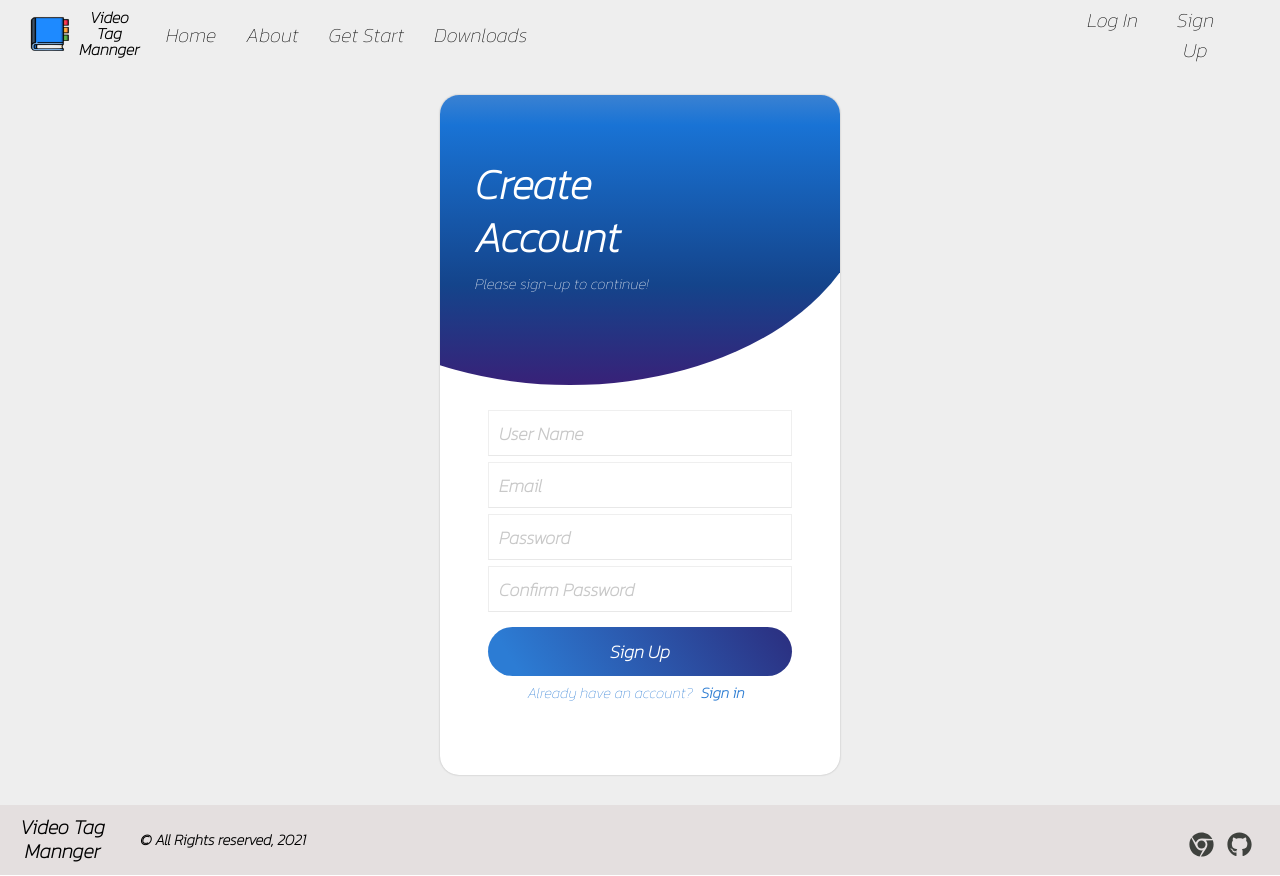
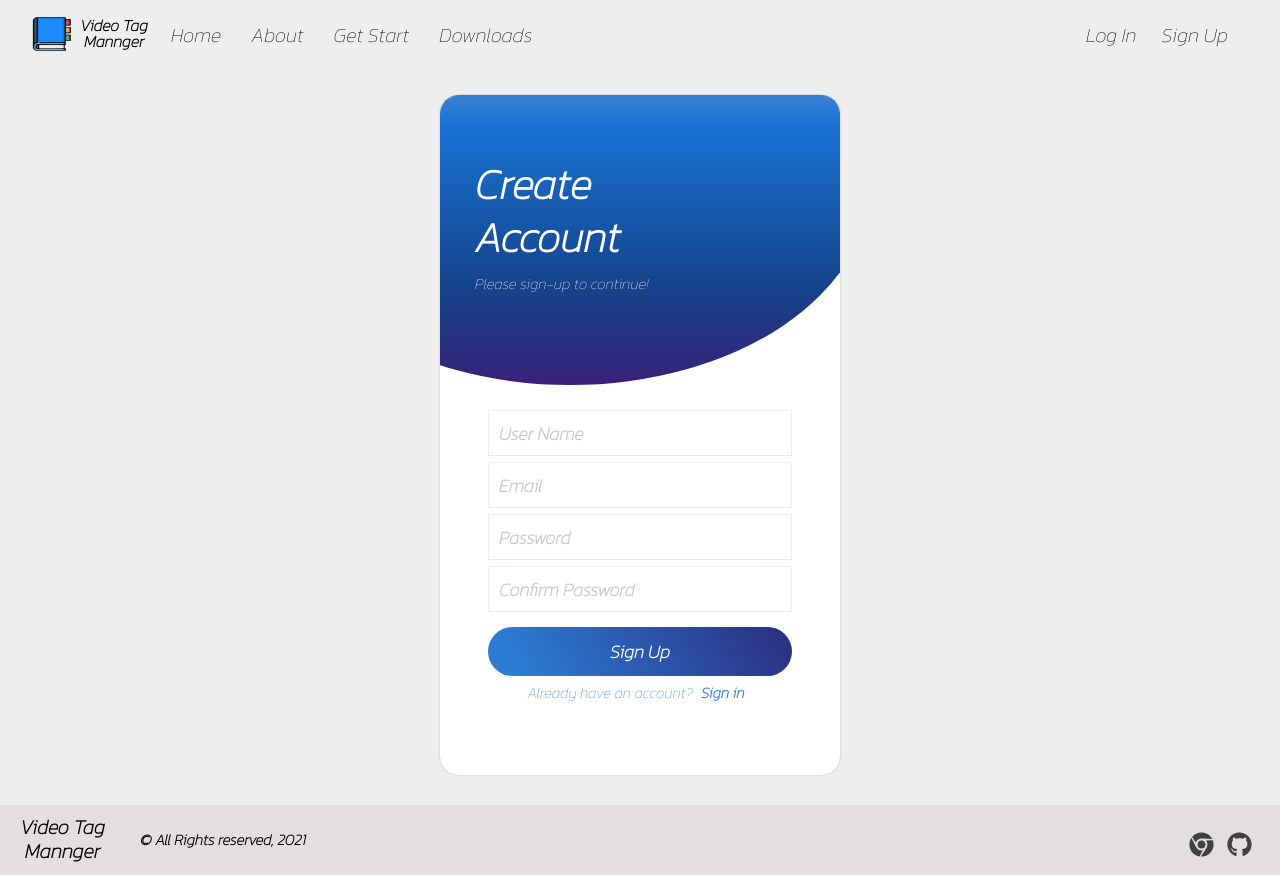
Before and after one commit to OmerMiz1/VTM-Website, a React (Create React App) app: page /access/1 in a window 1280 px wide. Built offline with nearby package versions, Linux system fonts and the light colour scheme.

Commit message:
amall chnages

```diff
--- a/src/components/BrandLogo/BrandLogo.style.js
+++ b/src/components/BrandLogo/BrandLogo.style.js
@@ -6,8 +6,10 @@ import {NavLink as Link} from 'react-router-dom';
 export const BrandLogoContainer = styled.div`
     display: flex;
     align-items: center;
-    margin-left: 10px;
-    margin-right: 8px;
+    margin-left: ${props => props.theme.spacers.medium};
+    margin-right: ${props => props.theme.spacers.small};
+    overflow: hidden;
+    white-space: nowrap;
 
 `;
 
@@ -31,10 +33,10 @@ export const LogoImage = styled(Link)`
 // LogoTitle , get size and text color or default
 export const LogoTitle = styled(Link)`
     margin: 0px;
-    font-size: ${({size}) => size ? Math.floor(size/2.5) + "px" : "20px" };
+    font-size: 100%;
     color: ${({ color }) => (color ? color : "#fff")};
     font-weight:600;
-    margin-left: 6px;
+    margin-left: ${props => props.theme.spacers.small};
     line-height: 16px;
     text-align: center;
     text-decoration: none;
--- a/src/components/Navbar/Navbar.logic.js
+++ b/src/components/Navbar/Navbar.logic.js
@@ -1,21 +1,40 @@
-import {useState} from 'react';
-
+import {useState, useEffect, useRef} from 'react';
 
 const NavbarLogic = () => {
     const [clickedOnMenu, setClickedOnMenu] = useState(false);
 
     // toggle clickOnMenu
     const toggleMenuClicked = () => {
-        console.log(`clicke toggleMenuClicked`);
         setClickedOnMenu(!clickedOnMenu);
     }
     // close mobile menu
     const closeMobileMenu = () => {
-        console.log(`clicke closeMobileMenu`);
         setClickedOnMenu(false);
+
     }
+
+    //Hook that close menu clicks outside of the passed ref
+    const useOutsideCloseMenu = (ref) => {
+        useEffect(() => {
+            function handleClickOutside(event) {
+                if (ref.current && !ref.current.contains(event.target)) {
+                    closeMobileMenu();
+                }
+            }
+            // Bind the event listener
+            document.addEventListener("mousedown", handleClickOutside);
+            return () => {
+                // Unbind the event listener on clean up
+                document.removeEventListener("mousedown", handleClickOutside);
+            };
+        }, [ref]);
+    }
+
+    // ref click out of the navbar
+    const wrapperRef = useRef(null);
+
     return{
-        clickedOnMenu, toggleMenuClicked, closeMobileMenu
+        clickedOnMenu, toggleMenuClicked, closeMobileMenu, useOutsideCloseMenu, wrapperRef
     }
 };
 
--- a/src/components/Navbar/Navbar.style.js
+++ b/src/components/Navbar/Navbar.style.js
@@ -9,6 +9,8 @@ export const NavbarSection = styled.nav`
     width:100%;
     display: flex;
     box-shadow: #fff;
+    overflow: hidden;
+    white-space: nowrap;
 
     ${({useTransparent}) => useTransparent && css`
         background-color: transparent;
@@ -20,7 +22,8 @@ export const NavbarSection = styled.nav`
 export const NavLogoContainer = styled.div`
     cursor: pointer;
     justify-self: start;
-    margin-left: 20px;
+    margin-left: ${props => props.theme.spacers.medium};
+
 
     @media screen and (max-width: 750px) {
         position: absolute;
@@ -57,7 +60,8 @@ export const NavLeftList = styled.ul`
     text-align: center;
     width: ${({width}) => width? width : '70vw'};
     justify-content: ${({position}) => position? 'position': 'start'};
-    margin-right: 2rem;
+    margin-right: ${props => props.theme.spacers.large};
+
 
     @media screen and (max-width: 750px) {
         display: flex;
@@ -68,13 +72,14 @@ export const NavLeftList = styled.ul`
         top: 65px;
         left: -100%;
         opacity: 1;
-        transition: all 0.5s ease;
+        transition: all 1s ease;
 
         ${({active}) => active && css`
-            /* background: #eee; */
+            background: ${({useTransparent}) => useTransparent? 'rgba(113, 113, 114, 0.7)': 'rgba(238, 238, 238, 0.9)'};
+            font-weight: 800;
             left: 0;
-            opacity: 1;s
-            transition: all 0.5s ease;
+            opacity: 1;
+            transition: all 1s ease;
             z-index: 1;
         `};
     };
@@ -88,7 +93,6 @@ export const NavItem = styled.li`
     cursor: pointer;
 `;
 
-//TODO fix context 1 line (long string)
 // link style
 export const NavLink = styled(Link)`
 
@@ -131,6 +135,8 @@ export const NavRightList = styled.ul`
     width: ${({width}) => width? width : '80vw'};
     justify-content: ${({position}) => position? 'position': 'start'};
     margin-right: 2rem;
+
+
     font-size: ${props => props.theme.fontSizes.icon};
     color: black;
 
--- a/src/components/Navbar/OffNavbar/index.js
+++ b/src/components/Navbar/OffNavbar/index.js
@@ -1,4 +1,4 @@
-import React, {useState} from 'react';
+import React from 'react';
 import BrandLogo from '../../BrandLogo';
 import NavbarLogic from '../Navbar.logic';
 
@@ -9,13 +9,16 @@ import {FontAwesomeIcon} from '@fortawesome/react-fontawesome';
 import {faTimes, faBars} from '@fortawesome/free-solid-svg-icons';
 
 
-
 function OffNavBar(props) {
     const {useTransparent} = props;
-    const {clickedOnMenu, toggleMenuClicked, closeMobileMenu,  } = NavbarLogic()
+    const {clickedOnMenu, toggleMenuClicked, closeMobileMenu, useOutsideCloseMenu ,wrapperRef} = NavbarLogic()
+
+    // onclick out of the var hide the vbar
+    useOutsideCloseMenu(wrapperRef);
+
 
     return (
-        <NavbarSection useTransparent={useTransparent}>
+        <NavbarSection useTransparent={useTransparent} ref={wrapperRef}>
             <NavLogoContainer onClick={closeMobileMenu}>
                 <BrandLogo size={40} color={useTransparent? '#fff' : 'black'}></BrandLogo>
             </NavLogoContainer>
@@ -24,7 +27,7 @@ function OffNavBar(props) {
                 {clickedOnMenu ? <FontAwesomeIcon icon={faTimes}/>: <FontAwesomeIcon icon={faBars}/>}
             </NavMenu>
 
-            <NavLeftList active={clickedOnMenu}>
+            <NavLeftList active={clickedOnMenu} useTransparent={useTransparent}>
                 <NavItem>
                     <NavLink onClick={closeMobileMenu} to='/' useTransparent={useTransparent}>Home</NavLink>
                 </NavItem>
@@ -39,7 +42,7 @@ function OffNavBar(props) {
                 </NavItem>
             </NavLeftList>
 
-            <NavRightList position='end' width='auto'>
+            <NavRightList position='end' width='auto'  onClick={closeMobileMenu}>
             <NavItem>
                 <NavLink to='/access/login' useTransparent={useTransparent}>Log In</NavLink>
             </NavItem>
--- a/src/components/SideNavBar/SideBarData.js
+++ b/src/components/SideNavBar/SideBarData.js
@@ -1,4 +1,3 @@
-import React  from 'react';
 // icons
 import {faBookOpen, faGifts ,faGlobe, faUserFriends, faTools,
 faTags, faStar, faExclamationCircle, faCheckSquare } from '@fortawesome/free-solid-svg-icons';
--- a/src/components/SideNavBar/SideNavBar.style.js
+++ b/src/components/SideNavBar/SideNavBar.style.js
@@ -9,35 +9,27 @@ export const SideBarContainer = styled.section`
     /* border-right: 1px solid black; */
 `;
 
-
-
 export const SideBarList = styled.ul`
     width:100%;
     height:auto;
     padding: 0;
 
     @media screen and (max-width: 750px) {
-
-
         width: 75%;
         /* height: 90vh; */
         position: absolute;
         top: 65px;
         left: -100%;
         opacity: 1;
-        transition: all 0.5s ease;
-
+        transition: all 1s ease;
 
         ${({active}) => active && css`
             background: #fff;
             left: 0;
-            transition: all 0.5s ease;
+            transition: all 1s ease;
 
         `};
     };
-
-
-
 `;
 
 export const SideBarItem = styled.li`
@@ -72,7 +64,7 @@ export const SideBarItem = styled.li`
 `;
 
 export const TitleItem = styled.h2`
-    font-size: ${props=> props.theme.fontSizes.nav};
+    font-size: 100%;
 `;
 
 
--- a/src/components/SideNavBar/index.js
+++ b/src/components/SideNavBar/index.js
@@ -9,10 +9,13 @@ import {faTimes, faBars} from '@fortawesome/free-solid-svg-icons';
 
 
 function SideNavBar() {
-    const {clickedOnMenu, toggleMenuClicked, closeMobileMenu } = NavBarLogic()
+    const {clickedOnMenu, toggleMenuClicked, closeMobileMenu, useOutsideCloseMenu ,wrapperRef} = NavBarLogic();
+    // onclick out of the var hide the vbar
+    useOutsideCloseMenu(wrapperRef);
+
 
     return (
-        <SideBarContainer>
+        <SideBarContainer ref={wrapperRef}>
             <NavMenu onClick={toggleMenuClicked}>
                 {clickedOnMenu ? <FontAwesomeIcon icon={faTimes}/>: <FontAwesomeIcon icon={faBars}/>}
             </NavMenu>
--- a/src/pages/HomePage/TopSection/TopSection.style.js
+++ b/src/pages/HomePage/TopSection/TopSection.style.js
@@ -35,7 +35,7 @@ export const TopSectionItems = styled.div`
 
     @media screen and (max-width: 550px) {
         width: 100%;
-        width: 500px;
+        padding: 0;
     }
 `;
 
@@ -43,8 +43,7 @@ export const TopSectionItems = styled.div`
 export const TopSectionH1 = styled.h1`
 
     font-size: ${props => props.theme.fontSizes.header};
-    padding: 0px 25px;
-    margin-bottom: 6px;
+    margin-bottom: ${props => props.theme.spacers.medium};
     letter-spacing: 3px;
     text-align: center;
     font-family: serif;
--- a/src/utils/globalStyle/theme.style.js
+++ b/src/utils/globalStyle/theme.style.js
@@ -1,9 +1,7 @@
-export default {
+const theme = {
     colors: {
         main: '#2C7CD4',
         darkMain: '#2B2E7F',
-
-
         darkGary: '#262525'
     },
 
@@ -36,6 +34,6 @@ export default {
         medium: '1rem',
         small: '0.5rem'
     }
+};
 
-
-};
+export default theme;
--- a/src/validation/LoginValidation.js
+++ b/src/validation/LoginValidation.js
@@ -1,5 +1,4 @@
 import * as yup from 'yup';
-
 
 // Schema validation - username required , valid email, confirmPassword
 // and password Contain 6 characters one Uppercase and One Lowercase..
```
Also changed, not shown: src/components/Navbar/OLD!!!Navbar.style.js (deleted, +0 -68 lines), src/components/Navbar/OnNavBar/index.js (+2 -5 lines).
